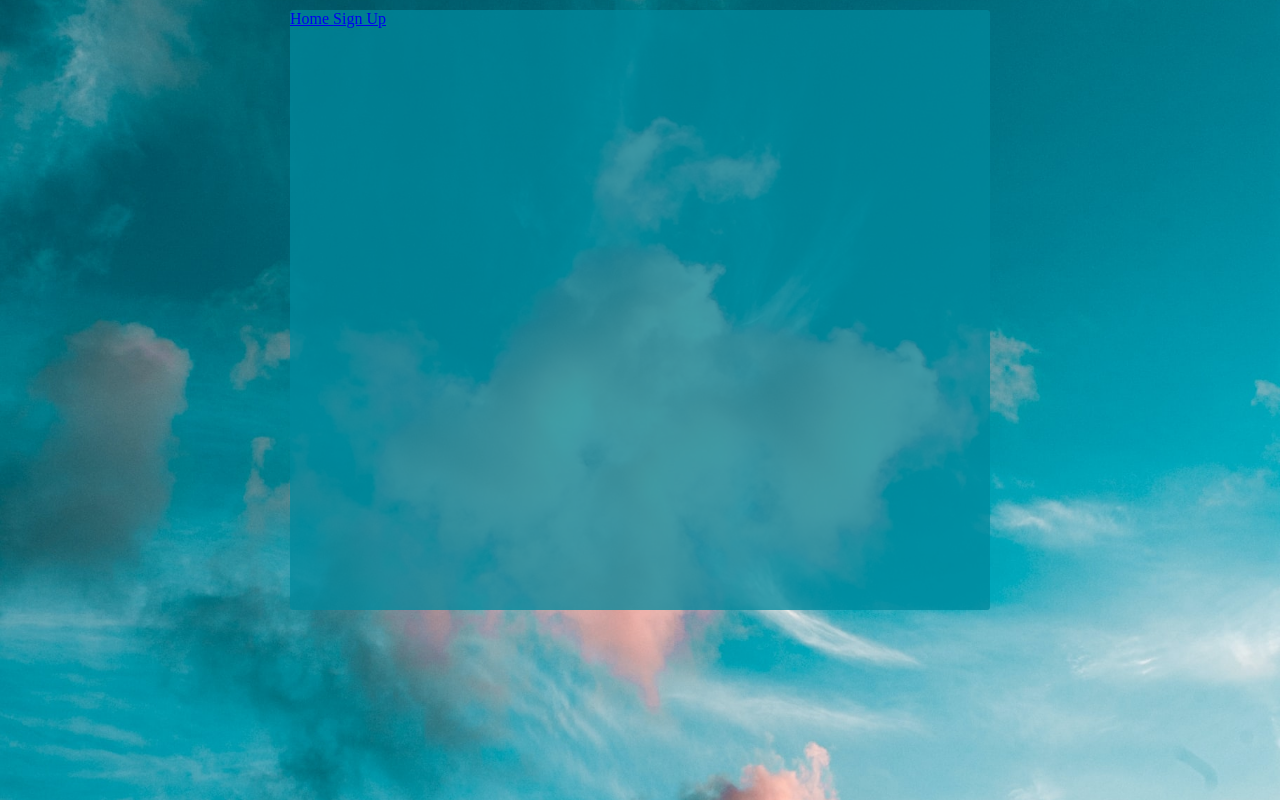
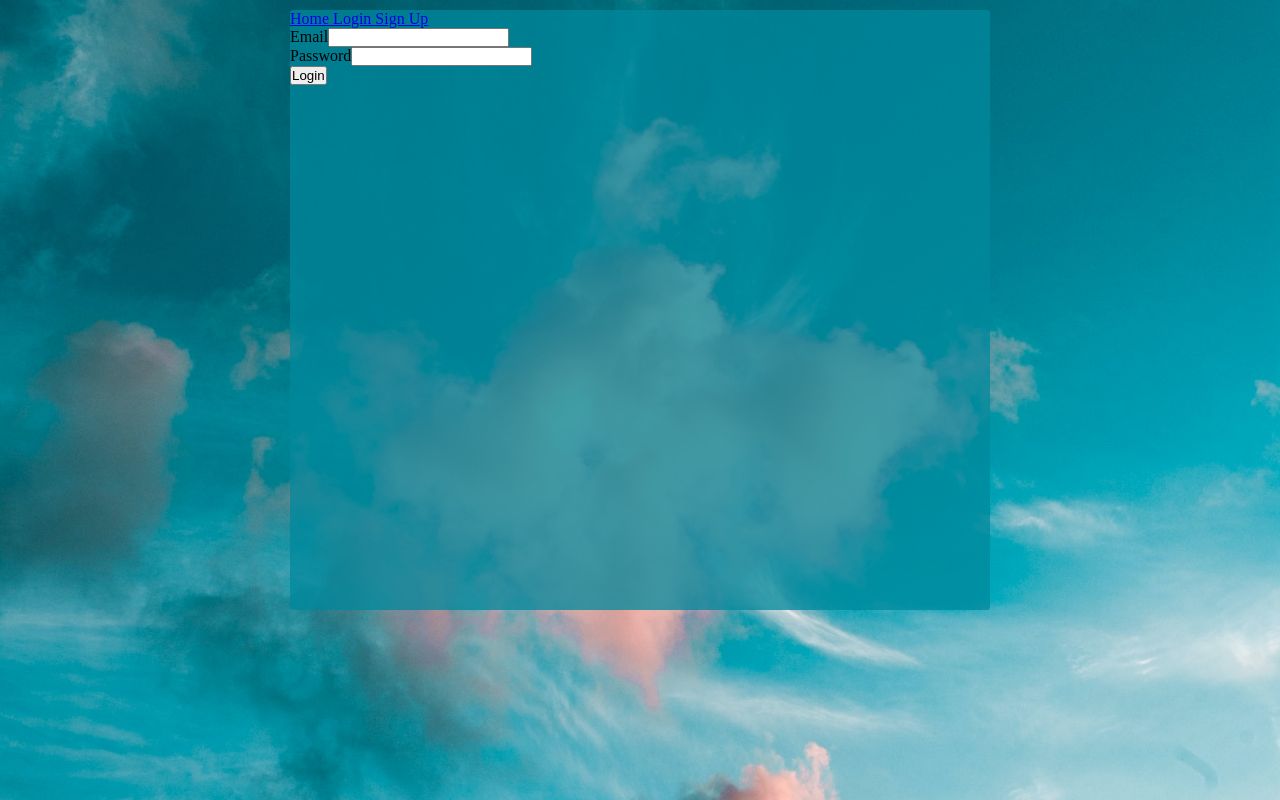
Before and after one commit to kingportipher/weather-app, a React (Create React App) app: page /login in a window 1280 px wide. Built offline with nearby package versions, Linux system fonts and the light colour scheme.

Commit message:
Added a login.js component shown on /login

```diff
--- a/src/App.js
+++ b/src/App.js
@@ -2,17 +2,28 @@ import React from 'react'
 import { Switch, Route, Link } from 'react-router-dom'
 import Home from './components/home/Home'
 import Signup from './components/signup/Signup'
+import Login from './components/login/login'
 
 function App() {
   return(
     <div className='app'>
 
       <Link to='/'> Home </Link>
+      <Link to='/login'> Login </Link>
       <Link to='/signup'> Sign Up </Link>
 
       <Switch>
-        <Route exact path='/' component={Home}/>
-        <Route exact path='/signup' component={Signup}/>
+        <Route exact path='/'>
+          <Home />
+        </Route>
+
+        <Route exact path='/signup'>
+          <Signup />
+        </Route>
+
+        <Route exact path='/login'>
+          <Login />
+        </Route>
       </Switch>
 
     </div>
--- a/src/components/home/Home.js
+++ b/src/components/home/Home.js
@@ -19,9 +19,9 @@ function Home() {
     fetch(`${server}weather?q=${location}&units=metric&APPID=${key}`)
     .then((res) => res.json())
     .then((result) => {
+        console.log(result)
         setLocation('')
         setWeather(result)
-        console.log(result)
     })
   }
 
@@ -36,15 +36,14 @@ function Home() {
             value={location}
             onChange={ e => setLocation(e.target.value) }
           />
-          <input
-            type='submit'
-            value='Search'
-            onClick={ e => handleSearch(e) }
-          />
+          <button type="submit"
+            onClick={ e => handleSearch(e) }>
+            Search
+          </button>
         </div>
       </div>
       <div className='bottom-container'>
-      {typeof weather.main != "undefined" ? (
+      { weather.main ? (
           <div className="info-wrap">
             <div className="location-container">
               <div className="location">
--- /dev/null
+++ b/src/components/login/login.js
@@ -0,0 +1,42 @@
+import React, { useState } from 'react'
+
+function Login () {
+  const [email, setEmail] = useState('')
+  const [password, setPassword] = useState('')
+
+  function handleLogin (event, ) {
+    event.preventDefault()
+
+    let data = {
+      email,
+      password
+    }
+
+    console.log("About to Login", data)
+  }
+
+  return (
+    <div>
+      <form>
+        <div>
+          <label>Email</label>
+          <input type="email" id="email-box" value={email}
+            onChange={e => setEmail(e.target.value)} />
+        </div>
+        <div>
+          <label>Password</label>
+          <input type="password" value={password}
+            onChange={e => setPassword(e.target.value)} />
+        </div>
+        <div>
+          <button type="submit"
+            onClick={handleLogin}>
+            Login
+          </button>
+        </div>
+      </form>
+    </div>
+  )
+}
+
+export default Login
```
